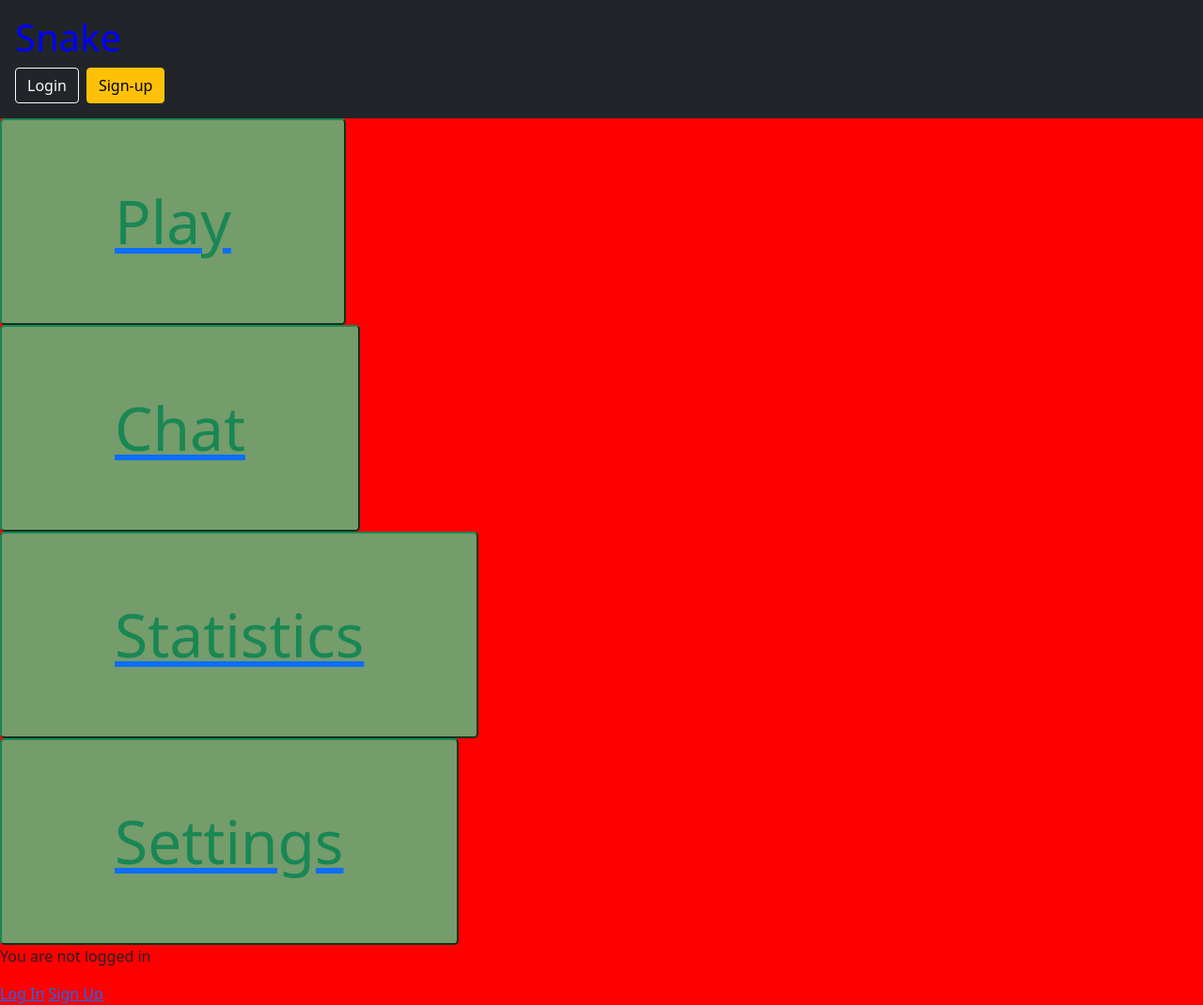
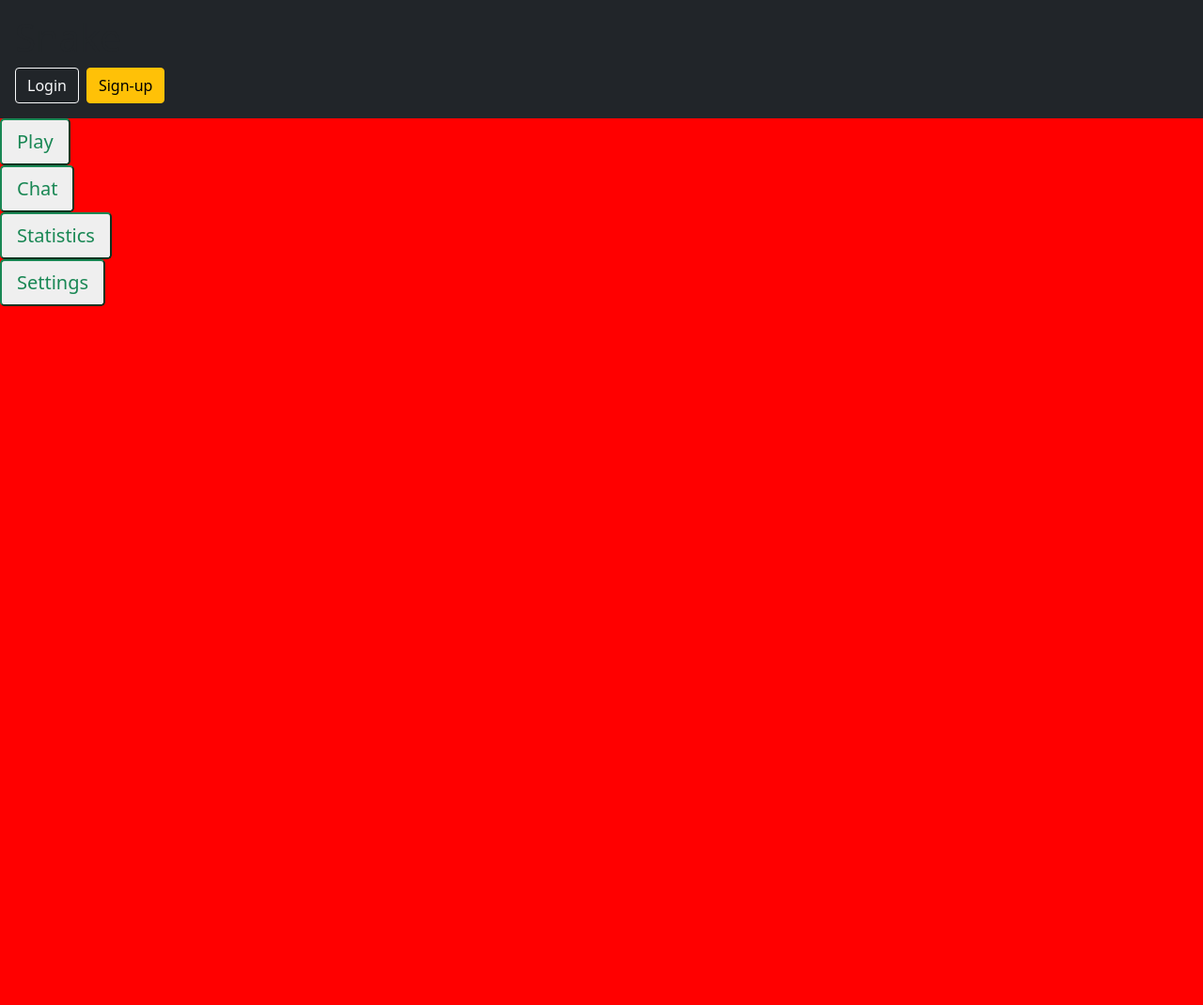
Before and after one commit to TomsonOO/Warcaby, a Django app: template templates/home.html in a window 1280 px wide. Shown: the whole page at 94% size. After the commit the page ends 326 px from the top, so only its background shows below. Run offline with Django 3.2, Linux system fonts and the light colour scheme; the template is opened without the code that fills it, so the values that code supplies are empty.

Commit message:
css to scss upgrade

```diff
--- a/static/css/base.css
+++ b/static/css/base.css
@@ -1,23 +1,4 @@
 body {
   background-color: red;
 }
-
-.nav{
-    text-align: center;
-    color: blue;
-    margin-left: auto;
-    margin-right: auto;
-}
-
-.btn-lg, btn-outline-success {
-    padding: 60px 120px;
-    font-size: 64px;
-    background-color: rgb(117, 156, 107);
-    display: table-column;
-}
-.form-control{
-    width: 42%;
-    margin-left: auto;
-    margin-right: auto;
-    text-align: center;
-}
+/*# sourceMappingURL=base.css.map */
--- a/templates/home.html
+++ b/templates/home.html
@@ -13,15 +13,6 @@
     </div>
     <div class="nav">
         <a href="#"><button type="button" class="btn-lg btn-outline-success" >Settings</button></a>
-
     </div>
 
-    {% if user.is_authenticated %}
-        Hi {{ user.username }}!
-        <p><a href="{% url 'logout' %}">Log Out</a></p>
-    {% else %}
-        <p>You are not logged in</p>
-        <a href="{% url 'login' %}">Log In</a>
-        <a href="{% url 'signup' %}">Sign Up</a>
-    {% endif %}
 {% endblock content %}
```
Also changed, not shown: db.sqlite3.
